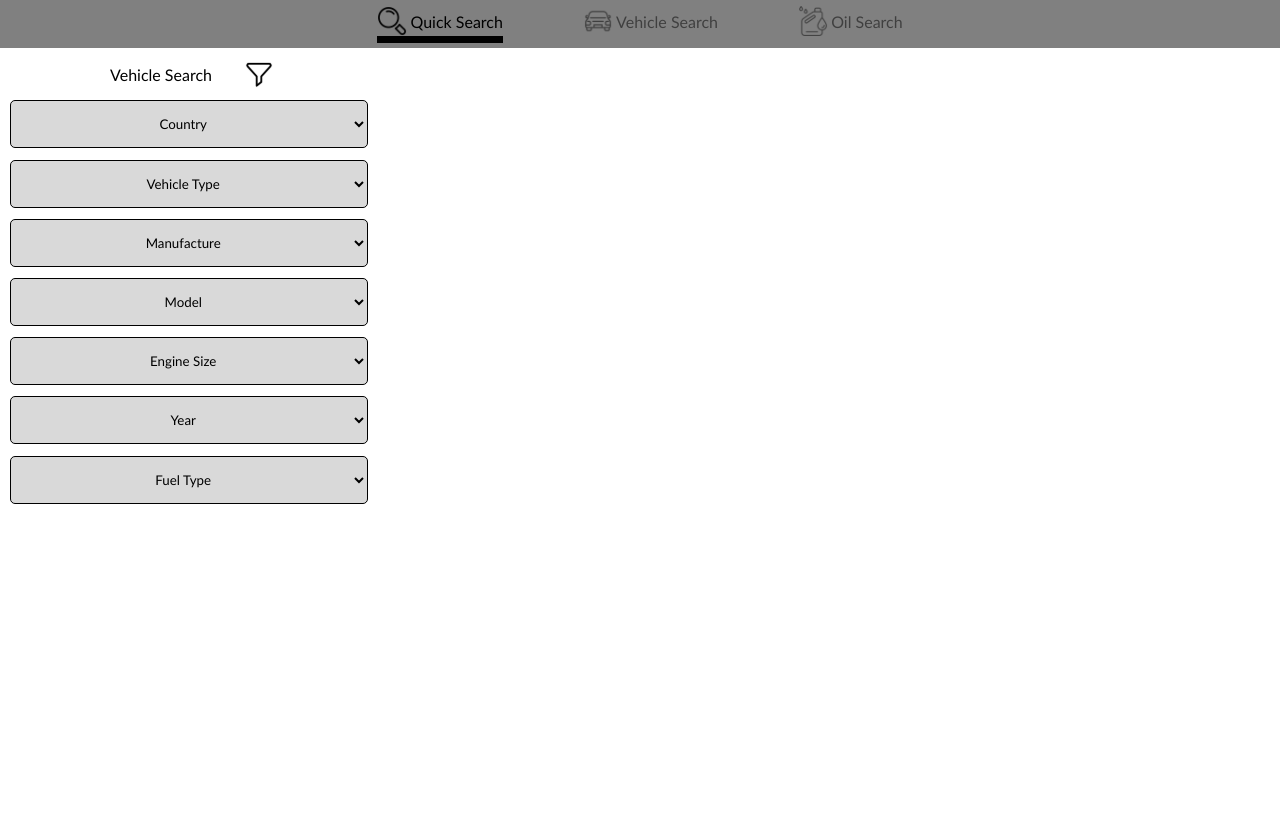
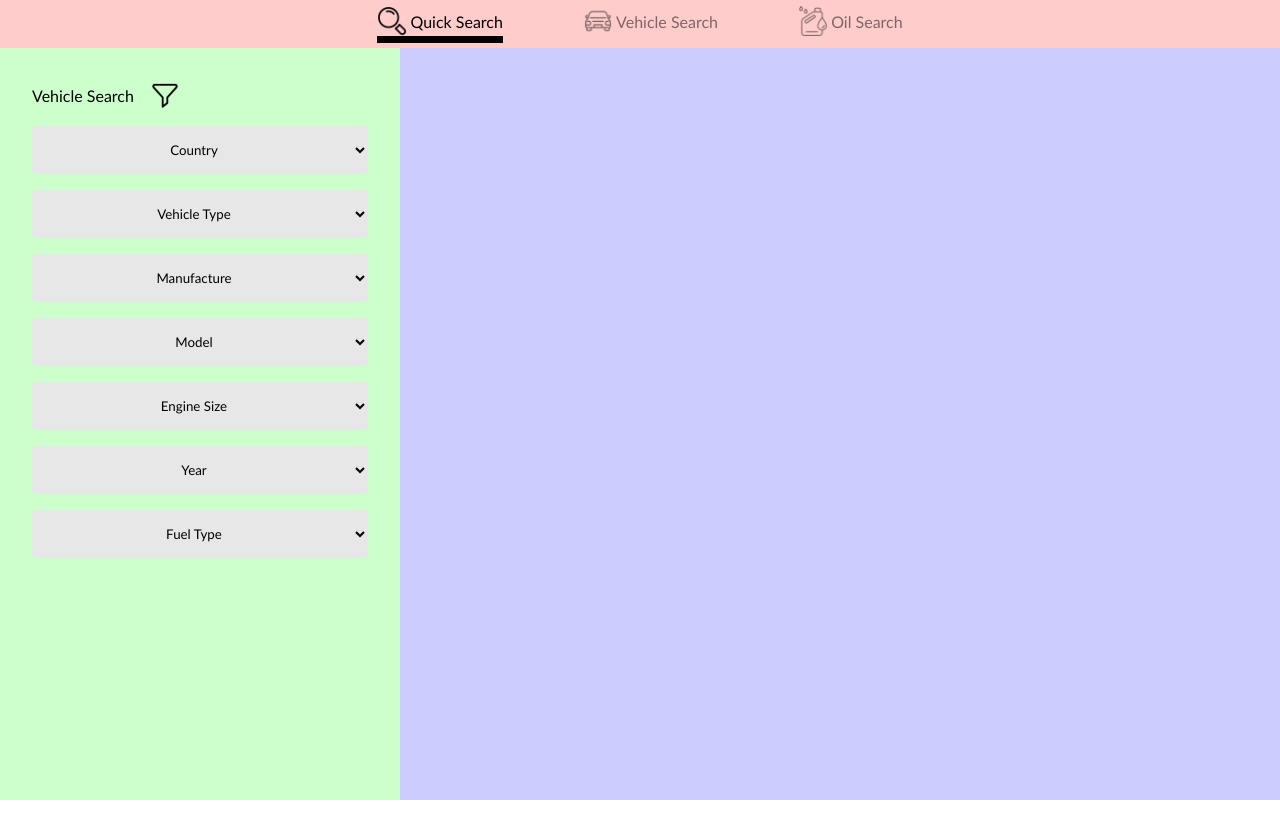
Before and after one commit to SNathan-UNPAR/OilSelector-VehicleSearch, a React (Vite) app: page / in a window 1280 px wide. Shown: the top 838 px of the page. After the commit the page ends 800 px from the top, so only its background shows below. Built offline with nearby package versions, Linux system fonts and the light colour scheme.

Commit message:
fixed dashboard layout by adding grid
Adding CSS grid into dashboard to make the components organized. Also fixed filters style to match agreed mockups. Life is a waterfall, we are one in the river and one again after the fall. Man WTF. IDEK any more.

```diff
--- a/src/pages/Dashboard.tsx
+++ b/src/pages/Dashboard.tsx
@@ -1,5 +1,6 @@
 import Navbar from './Navbar.tsx'
 import Filter from './Filter.tsx'
+import Result from './Result.tsx'
 
 import '../style/Dashboard.css'
 
@@ -8,17 +9,19 @@ function Dashboard() {
     return (
         <>
             <div className='main-container'>
+
                 <div className='navbar-container'>
                     <Navbar />
                 </div>
-                <div className='filter-result-container'>
-                    <div className='filter-container'>
-                        <Filter/>
-                    </div>
-                    <div className='result-container'>
 
-                    </div>
+                <div className='filter-container'>
+                    <Filter/>
                 </div>
+
+                <div className='result-container'>
+                    <Result/>
+                </div>
+
             </div>
         </>
     )
--- a/src/pages/Filter.tsx
+++ b/src/pages/Filter.tsx
@@ -4,7 +4,7 @@ function Filter(){
 
     return(
         <>
-            <div className='main-container'>
+            <div className='filter-main-container'>
                 <div className='header'>
                     Vehicle Search
                     <img src="src/assets/filter.svg" alt="" />
--- a/src/pages/Result.tsx
+++ b/src/pages/Result.tsx
@@ -1,3 +1,4 @@
+import '../style/Result.css'
 
 function Result(){
 
@@ -5,7 +6,9 @@ function Result(){
 
     return(
         <>
+            <div className="result-main-container">
 
+            </div>
         </>
     )
 }
--- a/src/style/Dashboard.css
+++ b/src/style/Dashboard.css
@@ -1,24 +1,42 @@
 #root {
-    /* max-width: 1280px; */
     margin: 0 auto;
-    /* padding: 2rem; */
-    /* text-align: center; */
 }
 
-.main-container{
-    display: flex;
-    flex-direction: column;
-    row-gap: 0.7rem;
+.main-container {
+    display: grid;
+    grid-template-areas:
+        "header header"
+        "sidebar main";
+
+    grid-template-rows: auto 1fr;
+
+    grid-template-columns: 400px 1fr;
+
     height: 100vh;
     width: 100vw;
+}
 
+.navbar-container {
+    grid-area: header;
+    background: #ffcccc;
 }
-.filter-result-container{
-    display: flex;
+
+.filter-container {
+    grid-area: sidebar;
+    background: #ccffcc;
 }
-.filter-container{
-    width: 30vw;
+.result-container {
+    grid-area: main;
+    background: #ccccff;
 }
-.result-container{
-    width: 70vw;
+
+@media (max-width: 768px) {
+    .main-container {
+        grid-template-columns: 1fr;
+        grid-template-rows: auto auto 1fr;
+        grid-template-areas:
+            "header"
+            "sidebar"
+            "main";
+    }
 }
--- a/src/style/Filter.css
+++ b/src/style/Filter.css
@@ -1,164 +1,191 @@
+select {
+    /* padding: 2rem; */
+}
 
-.main-container{
+.filter-main-container {
     display: flex;
     flex-direction: column;
-    width: 30vw;
-    gap:1rem;
+    gap: 1rem;
 }
-.header{
+
+.header {
     display: flex;
     flex-direction: row;
-    justify-content: center;
-    column-gap: 2rem;
+    column-gap: 1rem;
     align-items: center;
-    width: 30vw;
+    margin-top: 2rem;
+    margin-left: 2rem;
 }
-.country-dropdown{
+
+.country-dropdown {
     display: flex;
-    margin-left: 10px;
+    margin-left: 2rem;
+    margin-right: 2rem;
     height: 3rem;
-    min-width: 28vw;
     flex-direction: row;
 }
-.country-dropdown-container{
+
+.country-dropdown-container {
     display: flex;
-    min-width: 28vw;
+    min-width: 100%;
     border-radius: 5px;
-    border-color: black;
-    background-color: #D9D9D9;
+    border: 0;
+    background-color: #e7e7e7;
     flex-direction: row;
     justify-content: center;
     align-items: center;
 }
-.country-dropdown-container option{
+
+.country-dropdown-container option {
     display: flex;
     text-align: center;
-    font-size: 30px;
 }
-.vehicleType-dropdown{
+
+.vehicleType-dropdown {
     display: flex;
+    margin-left: 2rem;
+    margin-right: 2rem;
     height: 3rem;
-    min-width: 28vw;
     flex-direction: row;
 }
-.vehicleType-dropdown-container{
+
+.vehicleType-dropdown-container {
     display: flex;
-    margin-left: 10px;
-    min-width: 28vw;
-    flex-direction: row;
-    background-color: #D9D9D9;
-    justify-content: center;
-    align-items: center;
-    text-align: center;
+    min-width: 100%;
     border-radius: 5px;
-    border-color: black;
-}
-.manufacture-dropdown{
-    display: flex;
-    margin-left: 10px;
-    height: 3rem;
-    width: 28vw;
-    flex-direction: row;
-}
-.manufacture-dropdown-container{
-    display: flex;
-    min-width: 28vw;
-    border-radius: 5px;
-    border-color: black;
-    background-color: #D9D9D9;
+    border: 0;
+    background-color: #e7e7e7;
     flex-direction: row;
     justify-content: center;
     align-items: center;
 }
-.manufacture-dropdown-container option{
+
+.vehicleType-dropdown-container option {
+    display: flex;
     text-align: center;
+}
+
+.manufacture-dropdown {
     display: flex;
-}
-.model-dropdown{
-    display: flex;
-    margin-left: 10px;
+    margin-left: 2rem;
+    margin-right: 2rem;
     height: 3rem;
-    width: 28vw;
     flex-direction: row;
 }
-.model-dropdown-container{
+
+.manufacture-dropdown-container {
     display: flex;
-    min-width: 28vw;
+    min-width: 100%;
     border-radius: 5px;
-    border-color: black;
-    background-color: #D9D9D9;
+    border: 0;
+    background-color: #e7e7e7;
     flex-direction: row;
     justify-content: center;
     align-items: center;
 }
-.model-dropdown-container option{
+
+.manufacture-dropdown-container option {
+    text-align: center;
     display: flex;
-    text-align: center;
 }
-.engineSize-dropdown{
+
+.model-dropdown {
     display: flex;
-    margin-left: 10px;
+    margin-left: 2rem;
+    margin-right: 2rem;
     height: 3rem;
-    width: 28vw;
     flex-direction: row;
 }
-.engineSize-dropdown-container{
+
+.model-dropdown-container {
     display: flex;
-    min-width: 28vw;
+    min-width: 100%;
     border-radius: 5px;
-    border-color: black;
-    background-color: #D9D9D9;
+    border: 0;
+    background-color: #e7e7e7;
     flex-direction: row;
     justify-content: center;
     align-items: center;
 }
-.engineSize-dropdown-container option{
+
+.model-dropdown-container option {
     display: flex;
     text-align: center;
 }
-.year-dropdown{
+
+.engineSize-dropdown {
     display: flex;
-    margin-left: 10px;
+    margin-left: 2rem;
+    margin-right: 2rem;
     height: 3rem;
-    width: 28vw;
     flex-direction: row;
 }
-.year-dropdown-container{
+
+.engineSize-dropdown-container {
     display: flex;
-    min-width: 28vw;
+    min-width: 100%;
     border-radius: 5px;
-    border-color: black;
-    background-color: #D9D9D9;
+    border: 0;
+    background-color: #e7e7e7;
     flex-direction: row;
     justify-content: center;
     align-items: center;
 }
-.year-dropdown-container option{
+
+.engineSize-dropdown-container option {
     display: flex;
     text-align: center;
 }
-.fuelType-dropdown{
+
+.year-dropdown {
     display: flex;
-    margin-left: 10px;
+    margin-left: 2rem;
+    margin-right: 2rem;
     height: 3rem;
-    width: 28vw;
     flex-direction: row;
 }
-.fuelType-dropdown-container{
+
+.year-dropdown-container {
     display: flex;
-    min-width: 28vw;
+    min-width: 100%;
     border-radius: 5px;
-    border-color: black;
-    background-color: #D9D9D9;
+    border: 0;
+    background-color: #e7e7e7;
     flex-direction: row;
     justify-content: center;
     align-items: center;
 }
-.fuelType-dropdown-container option{
+
+.year-dropdown-container option {
     display: flex;
     text-align: center;
 }
-.main-container img{
+
+.fuelType-dropdown {
+    display: flex;
+    margin-left: 2rem;
+    margin-right: 2rem;
+    height: 3rem;
+    flex-direction: row;
+}
+
+.fuelType-dropdown-container {
+    display: flex;
+    min-width: 100%;
+    border-radius: 5px;
+    border: 0;
+    background-color: #e7e7e7;
+    flex-direction: row;
+    justify-content: center;
+    align-items: center;
+}
+
+.fuelType-dropdown-container option {
+    display: flex;
+    text-align: center;
+}
+
+.filter-main-container img {
     width: 30px;
     height: 30px;
 }
--- a/src/style/Result.css
+++ b/src/style/Result.css
@@ -0,0 +1,3 @@
+.result-main-container {
+    /* width: 100vw;ss */
+}
```
